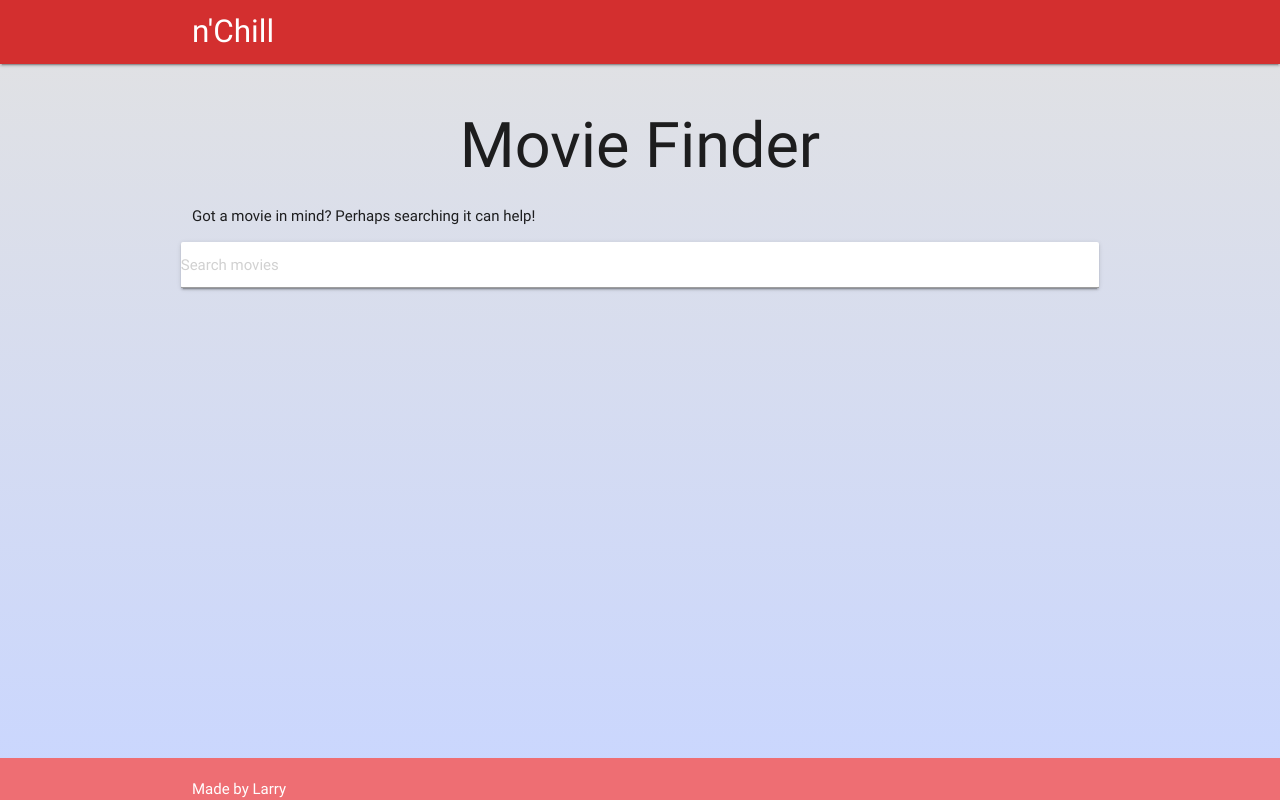
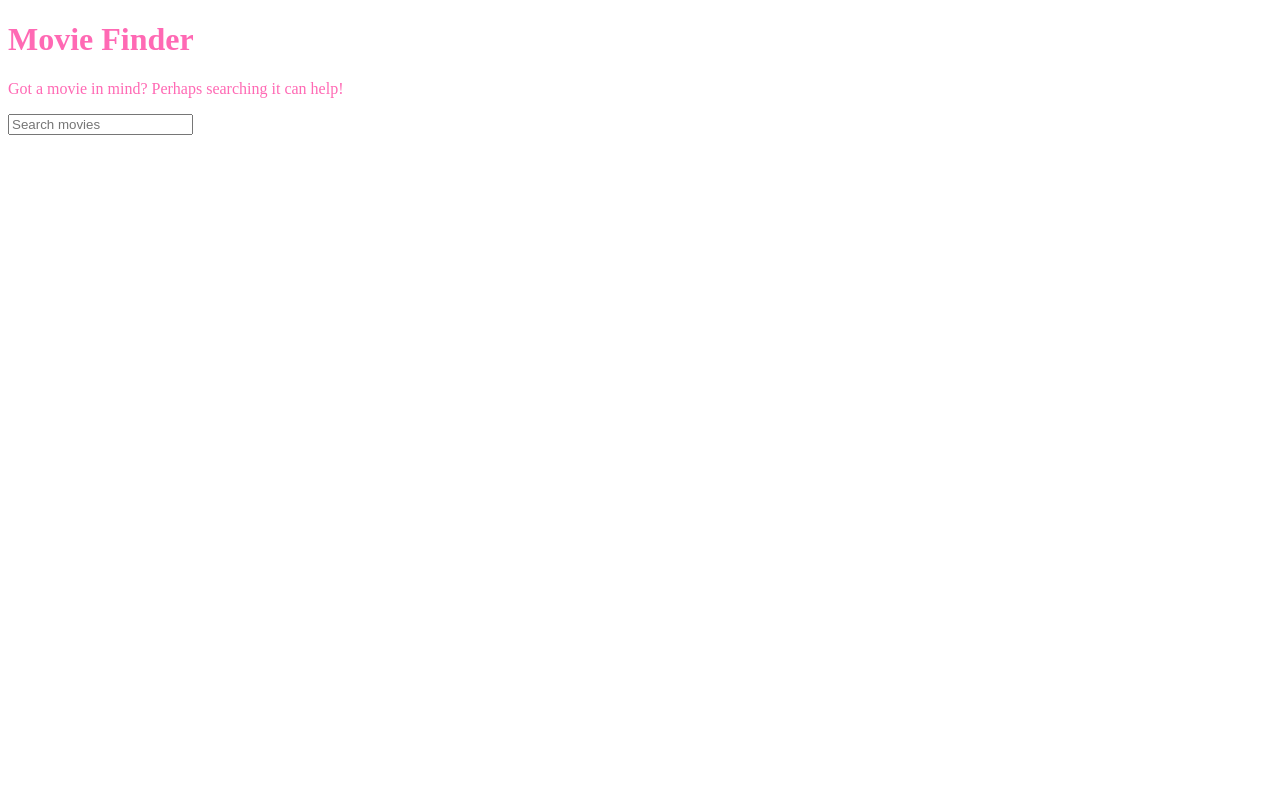
Before and after one commit to larrycustodio/redux-movie-finder, a React app: page /#/ in a window 1280 px wide. Built offline with nearby package versions, Linux system fonts and the light colour scheme.

Commit message:
setting up barebones for movie db redux

```diff
--- a/public/index.html
+++ b/public/index.html
@@ -3,35 +3,13 @@
 
 <head>
   <meta charset='utf-8'>
-  <title>movie-finder</title>
-  <link rel='stylesheet' href='https://cdnjs.cloudflare.com/ajax/libs/materialize/0.100.2/css/materialize.min.css'>
-  <link href="https://fonts.googleapis.com/icon?family=Material+Icons" rel="stylesheet">
-  <script type="text/javascript" src="https://code.jquery.com/jquery-3.2.1.min.js"></script>
-  <script src="https://cdnjs.cloudflare.com/ajax/libs/materialize/0.100.2/js/materialize.min.js"></script>
-  <!-- <link rel='stylesheet' href='css/style.css'> -->
+  <title>Movie DB</title>
+  <link href="./styles/main.css" />
 </head>
 
 <body>
-  <nav class='red darken-2' role='navigation'>
-    <div class='nav-wrapper container'>
-      <a id='logo-container' href='#' class='brand-logo left'>n'Chill</a>
-      <a href='#' data-activates='nav-mobile' class='button-collapse right'>
-        <i class='material-icons'>menu</i>
-      </a>
-    </div>
-  </nav>
-  <!-- End Navigation -->
-  <main id='root'></main>
-  <!-- End App -->
-  <footer class="page-footer">
-    <div class="container">
-      Made by
-      <a href='https://larrycustod.io' target='_blank'>Larry</a>
-    </div>
-    </div>
-  </footer>
-  <!-- End Footer -->
-  <script src='./assets/js/bundle.js'></script>
+  <div id="root"></div>
+  <script src='./bundle.js'></script>
 </body>
 
 </html>
--- a/src/css/style.scss
+++ b/src/css/style.scss
@@ -1,40 +1,3 @@
 body {
-  background: #c9d6ff; /* fallback for old browsers */
-  background: -webkit-linear-gradient(to right, #c9d6ff, #e2e2e2); /* Chrome 10-25, Safari 5.1-6 */
-  background: linear-gradient(to top, #c9d6ff, #e2e2e2); /* W3C, IE 10+/ Edge, Firefox 16+, Chrome 26+, Opera 12+, Safari 7+ */
-  display: flex;
-  flex-direction: column;
-  font-size: 1em;
-  min-height: 100vh;
+  color: hotpink;
 }
-main {
-  flex: 1 0 auto;
-}
-a,
-a:focus,
-a:hover,
-a:visited {
-  color: inherit;
-}
-.card-title {
-  font-size: 66%
-}
-.card-image {
-  max-height: 300px;
-  overflow: hidden;
-}
-.search-result {
-  transition: transform 0.33s ease;
-  &:hover {
-    transition: transform 0.33s ease;
-    transform: scale(1.05);
-  }
-}
-.card-no-img {
-  width: 100%;
-  height: 13vh;
-  background-color: rgb(245,222,222);
-  @media screen and (min-width:768px){
-    height: 37vh;
-  }
-}
--- a/webpack.config.js
+++ b/webpack.config.js
@@ -33,14 +33,17 @@ module.exports = {
       },
       {
         test: /\.scss$/,
-        loaders: ['style-loader', 'css-loader', 'sass-loader']
+        use: ExtractTextPlugin.extract({
+          fallback: 'style-loader',
+          use: ['css-loader', 'sass-loader']
+        })
       }
     ]
   },
 
   plugins: [
     new ExtractTextPlugin({
-        filename: 'dist/styles/main.css',
+        filename: 'styles/main.css',
         allChunks: true
     })
   ]
```
Also changed, not shown: package.json (+14 -12 lines), 1 other file (tests, documents, lock files or other folders).
